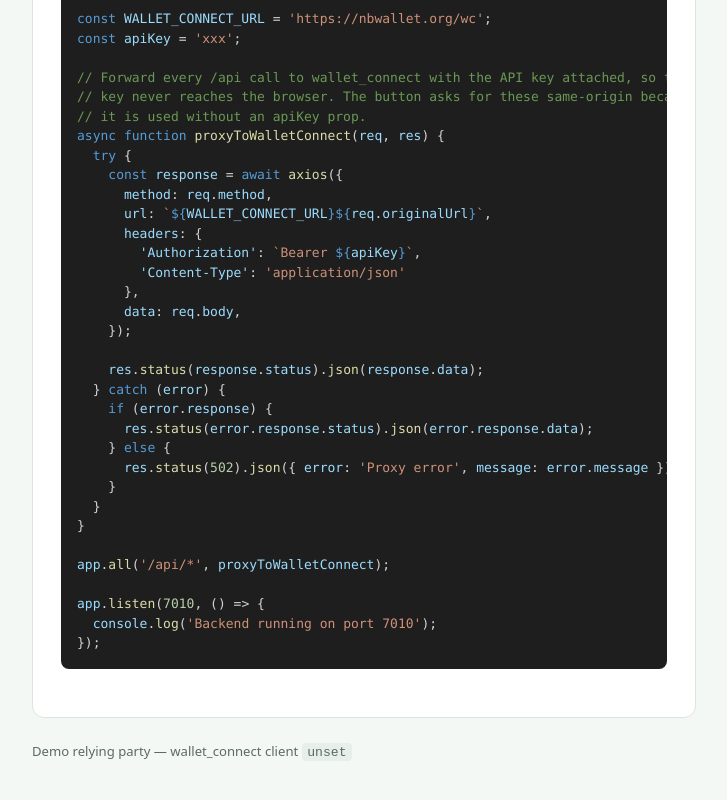
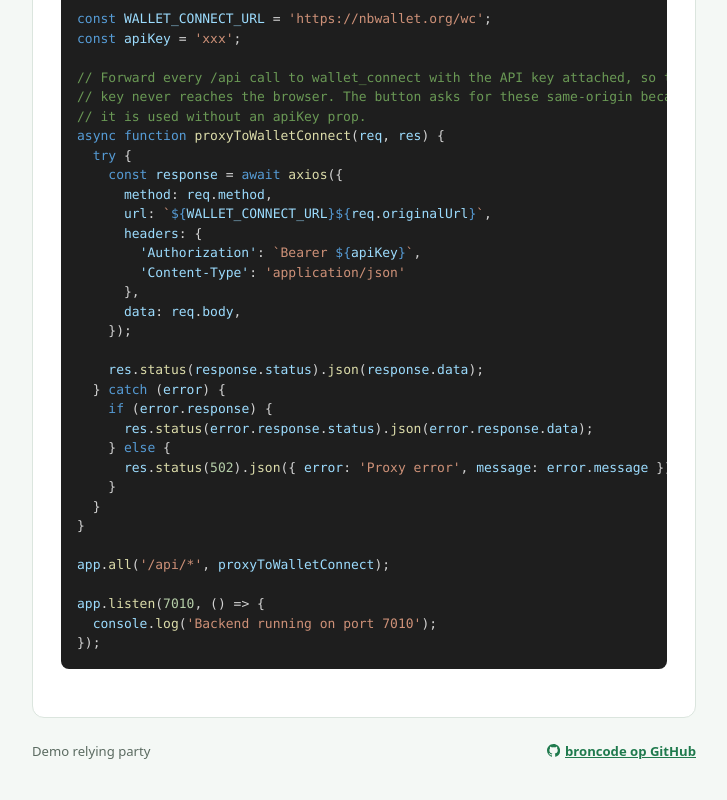
Before and after one commit to kvk-innovatie/zzp-garantie, a React (Vite) app in the folder client/: page / in a window 1280 px wide. Shown: the part 2136-2936 px from the top of the page, without its empty margins (276-1003 px from the left). Built offline with nearby package versions, Linux system fonts and the light colour scheme; no server answers.

Commit message:
footer with github link

```diff
--- a/client/src/App.tsx
+++ b/client/src/App.tsx
@@ -130,7 +130,17 @@
       <IntegrationExample />
 
       <footer className="footer">
-        Demo relying party — wallet_connect client <code>{CLIENT_ID}</code>
+        <span>Demo relying party</span>
+        <a
+          href="https://github.com/kvk-innovatie/zzp-garantie"
+          target="_blank"
+          rel="noopener noreferrer"
+        >
+          <svg width="14" height="14" viewBox="0 0 16 16" fill="currentColor" aria-hidden="true">
+            <path d="M8 0C3.58 0 0 3.58 0 8c0 3.54 2.29 6.53 5.47 7.59.4.07.55-.17.55-.38 0-.19-.01-.82-.01-1.49-2.01.37-2.53-.49-2.69-.94-.09-.23-.48-.94-.82-1.13-.28-.15-.68-.52-.01-.53.63-.01 1.08.58 1.23.82.72 1.21 1.87.87 2.33.66.07-.52.28-.87.51-1.07-1.78-.2-3.64-.89-3.64-3.95 0-.87.31-1.59.82-2.15-.08-.2-.36-1.02.08-2.12 0 0 .67-.21 2.2.82.64-.18 1.32-.27 2-.27s1.36.09 2 .27c1.53-1.04 2.2-.82 2.2-.82.44 1.1.16 1.92.08 2.12.51.56.82 1.27.82 2.15 0 3.07-1.87 3.75-3.65 3.95.29.25.54.73.54 1.48 0 1.07-.01 1.93-.01 2.2 0 .21.15.46.55.38A8.01 8.01 0 0 0 16 8c0-4.42-3.58-8-8-8Z" />
+          </svg>
+          broncode op GitHub
+        </a>
       </footer>
     </main>
   );
--- a/client/src/index.css
+++ b/client/src/index.css
@@ -173,12 +173,23 @@
   margin-bottom: 0;
 }
 
-.card a {
+.card a,
+.footer a {
   color: var(--green);
   font-weight: 600;
 }
 
-.card a:hover {
+/* The link stays inline so it sits on the footer's baseline; the mark is sized
+   in em to track the text and nudged down to centre on it. */
+.footer a svg {
+  width: 1em;
+  height: 1em;
+  vertical-align: -0.14em;
+  margin-right: 0.35em;
+}
+
+.card a:hover,
+.footer a:hover {
   color: var(--green-dark);
 }
 
@@ -235,6 +246,12 @@
   margin-top: 1.5rem;
   color: var(--muted);
   font-size: 0.82rem;
+  /* Label left, GitHub link hard right; they stack if the page gets narrow. */
+  display: flex;
+  justify-content: space-between;
+  align-items: baseline;
+  gap: 1rem;
+  flex-wrap: wrap;
 }
 
 .footer code {
```
